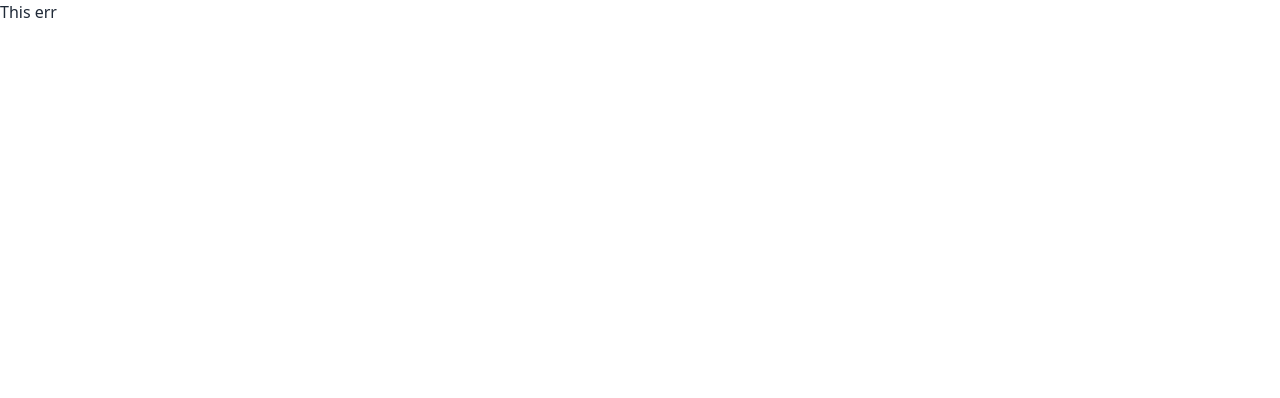
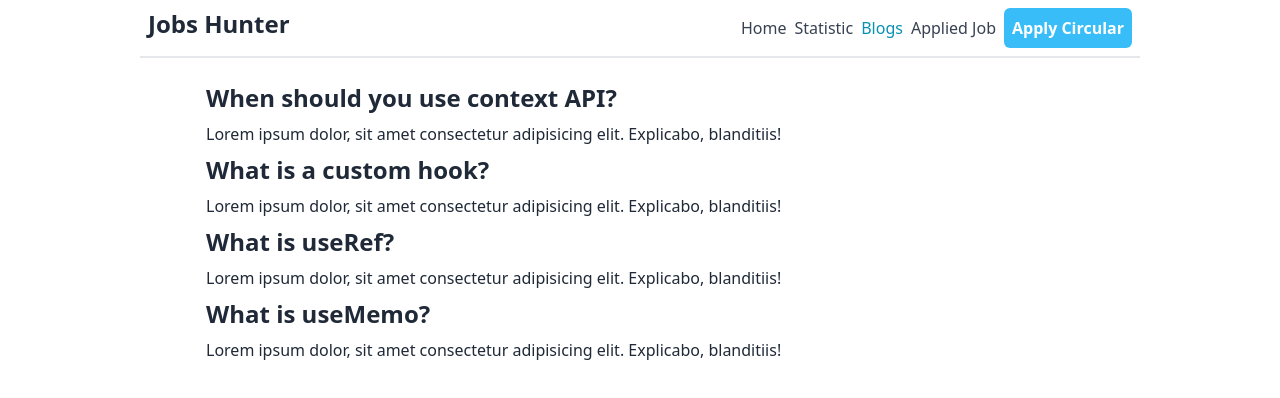
Before and after one commit to ashaansojib/a-9, a React (Vite) app: page /blog in a window 1280 px wide. Shown: the top 398 px of the page. Built offline with nearby package versions, Linux system fonts and the light colour scheme.

Commit message:
add blog path and question

```diff
--- /dev/null
+++ b/src/components/Blog.jsx
@@ -0,0 +1,26 @@
+import React from 'react';
+
+const Blog = () => {
+    return (
+        <div className='p-4 lg:w-[900px] mx-auto'>
+            <div>
+                <h2 className='font-bold text-2xl py-2'>When should you use context API?</h2>
+                <p>Lorem ipsum dolor, sit amet consectetur adipisicing elit. Explicabo, blanditiis!</p>
+            </div>
+            <div>
+                <h2 className='font-bold text-2xl py-2'>What is a custom hook?</h2>
+                <p>Lorem ipsum dolor, sit amet consectetur adipisicing elit. Explicabo, blanditiis!</p>
+            </div>
+            <div>
+                <h2 className='font-bold text-2xl py-2'>What is useRef?</h2>
+                <p>Lorem ipsum dolor, sit amet consectetur adipisicing elit. Explicabo, blanditiis!</p>
+            </div>
+            <div>
+                <h2 className='font-bold text-2xl py-2'>What is useMemo?</h2>
+                <p>Lorem ipsum dolor, sit amet consectetur adipisicing elit. Explicabo, blanditiis!</p>
+            </div>
+        </div>
+    );
+};
+
+export default Blog;
--- a/src/components/Nav.jsx
+++ b/src/components/Nav.jsx
@@ -8,6 +8,7 @@ const Nav = () => {
             <ul>
                 <NavLink className={({ isActive }) => (isActive ? 'active' : 'default')} to="/">Home</NavLink>
                 <NavLink className={({ isActive }) => (isActive ? 'active' : 'default')} to="/static">Statistic</NavLink>
+                <NavLink className={({ isActive }) => (isActive ? 'active' : 'default')} to="/blog">Blogs</NavLink>
                 <NavLink className={({ isActive }) => (isActive ? 'active' : 'default')} to="/appliedjob">Applied Job</NavLink>
                 <button className='my-btn'>Apply Circular</button>
             </ul>
--- a/src/main.jsx
+++ b/src/main.jsx
@@ -9,6 +9,7 @@ import JobDetails from './components/JobDetails'
 import AppliedJob from './components/AppliedJob'
 import cartProductsLoader from './Utils/CardData'
 import ErrorPage from './components/ErrorPage'
+import Blog from './components/Blog'
 
 const router = createBrowserRouter([
   {
@@ -40,6 +41,10 @@ const router = createBrowserRouter([
         path: '/static',
         element: <Static></Static>,
         loader: ()=> fetch('marks.json')
+      },
+      {
+        path: '/blog',
+        element: <Blog></Blog>
       }
     ]
   },
```
